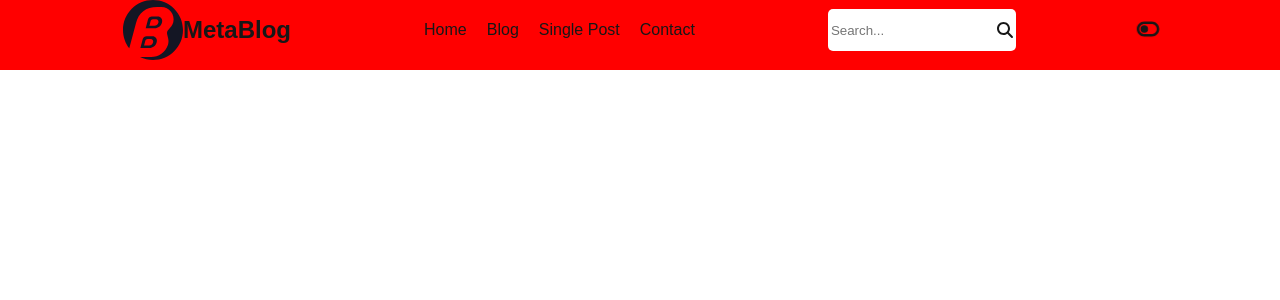
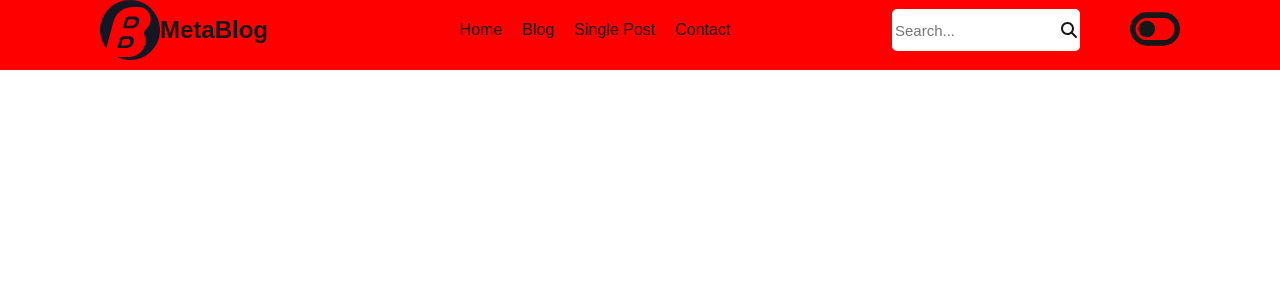
Before and after one commit to Akintayo74/NextJs-travel-blog-guide, a Next.js app: page / in a window 1280 px wide. Shown: the top 300 px of the page. Built offline with nearby package versions, Linux system fonts and the light colour scheme.

Commit message:
Still working on proper navbar structure

```diff
--- a/components/Hero.js
+++ b/components/Hero.js
@@ -7,6 +7,7 @@ import {faMagnifyingGlass} from '@fortawesome/free-solid-svg-icons';
 export default function Hero(){
     return(
         <div className={styles.hero}>
+            <div className={styles.hero__container}>
                 <div className={styles.hero__logo}>
                     <Image
                         src='/images/Logo.svg'
@@ -17,6 +18,7 @@ export default function Hero(){
                     <h2>MetaBlog</h2>
                 </div>
 
+                <div className={styles.hero__main}>
                     <div className={styles.hero__nav}>
                         <ul className={styles.hero__navLinks}>
                             <li>Home</li>
@@ -26,15 +28,19 @@ export default function Hero(){
                         </ul>
                     </div>
 
-                <div className={styles.hero__search}>
+                    <div className={styles.hero__searchTheme}>
+                        <div className={styles.hero__searchTheme_search}>
                             <input type='search' placeholder='Search...'/>
                             <FontAwesomeIcon icon={faMagnifyingGlass} />
                         </div>
 
-                <div className={styles.hero__toggleState}>
-                    <FontAwesomeIcon icon={faToggleOff} beat/>
+                        <div className={styles.hero__searchTheme_theme}>
+                            <FontAwesomeIcon icon={faToggleOff} />
+                        </div>
+                    </div>
                 </div>
 
+            </div>
         </div>
 
     )
--- a/components/Hero.module.css
+++ b/components/Hero.module.css
@@ -1,20 +1,29 @@
-.hero{
+.hero__container{
     background-color: red;
     display: flex;
-    justify-content: space-evenly;
     align-items: center;
-    /* margin-bottom: 20px; */
     padding-bottom: 10px;
 }
 
 .hero__logo{
     display: flex;
     align-items: center;
+    margin-left: 100px
+}
+
+.hero__main{
+    display: flex;
+    justify-content: space-between;
+    flex: 1;
+    margin-left: 30px;
+    margin-right: 100px;
 }
 
 .hero__nav{
-    /* display: flex;
-    justify-content: space-between; */
+    display: flex;
+    align-items: center;
+    justify-content: space-around;
+    flex: 1;
 }
 
 .hero__navLinks{
@@ -28,22 +37,29 @@
     margin: 10px;
 }
 
-.hero__search{
+.hero__searchTheme{
+    display: flex;
+    align-items: center;
+}
+
+.hero__searchTheme_search{
     display: flex;
     align-items: center;
     border: 3px solid transparent;
     background-color: white;
     border-radius: 5px;
+    margin-right: 50px;
 }
 
-.hero__search input{
-    /* font-size: 15px; */
+.hero__searchTheme_search input{
+    font-size: 15px;
     outline: none;
     border: none;
     height: 36px;
     width: 166px;
 }
 
-.hero__toggleState{
-
+.hero__searchTheme_theme svg{
+    width: 50px;
+    height: 50px;
 }
```
Also changed, not shown: Continuation.txt. Lines whose indentation alone changed are shown as unchanged.
